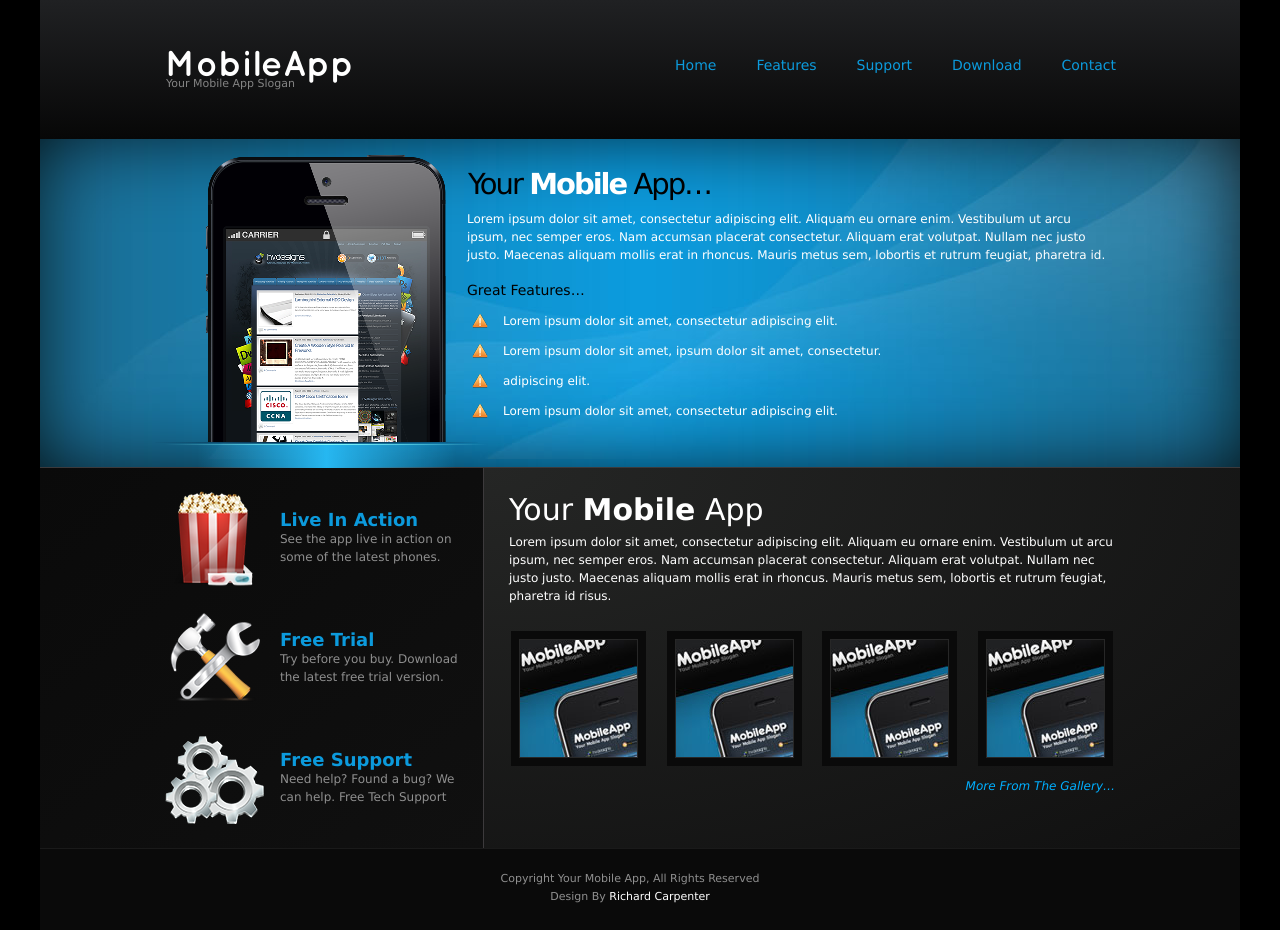
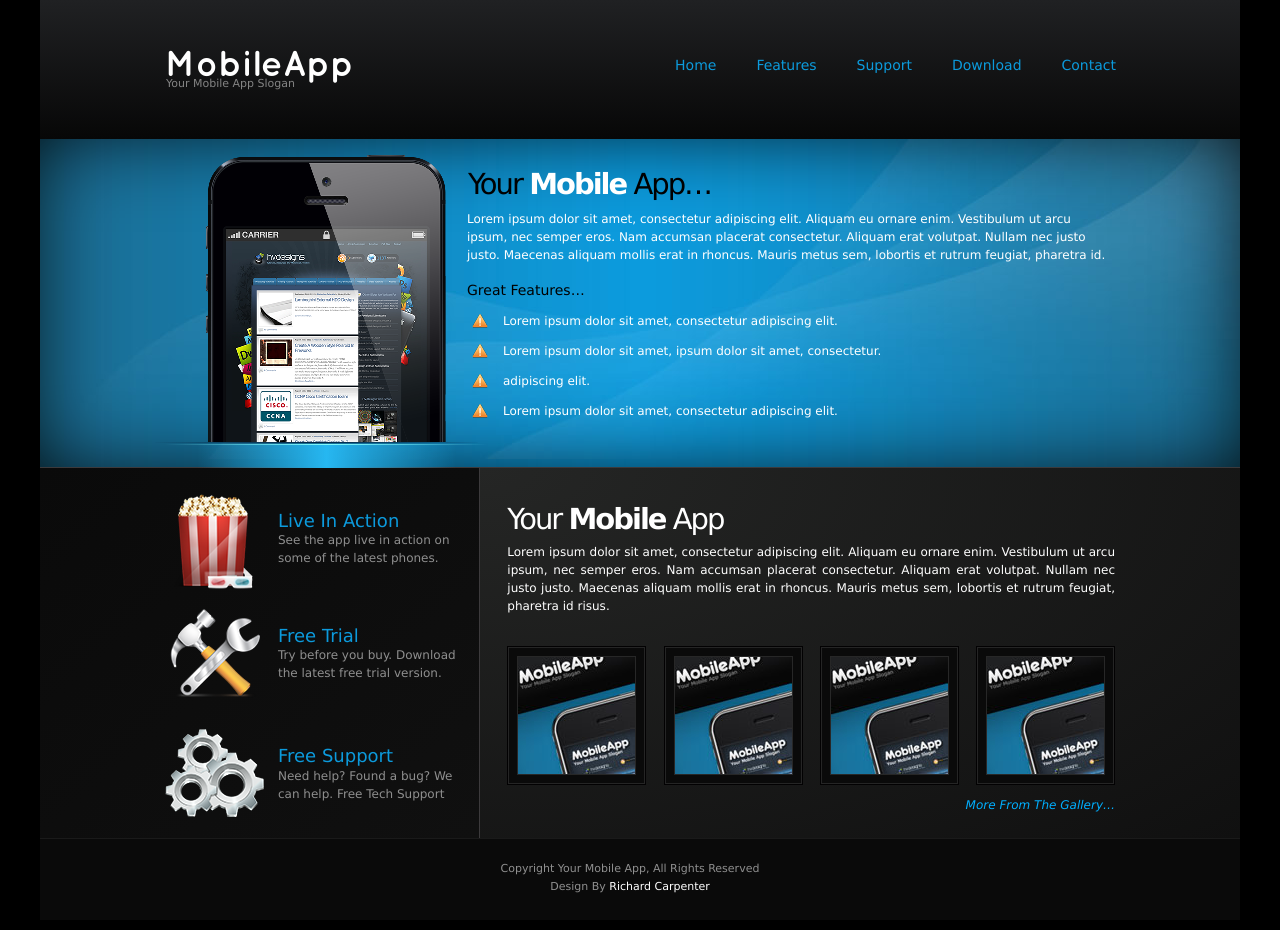
Before and after one commit to jarrodldavis/MTM370, a website: page index.html in a window 1280 px wide. Drawn offline with nearby package versions, Linux system fonts and the light colour scheme.

Commit message:
(Almost) pixel-perfect: lower section

```diff
--- a/assets/css/main.css
+++ b/assets/css/main.css
@@ -31,14 +31,18 @@ body.flex-container {
 }
 
 /* TODO: encapsulate in desktop media query */
+.sidebar, .gallery {
+	padding-top: 23px;
+}
+
 .sidebar {
-	flex: 1 0px;
+	flex: 98.5 0px;
 	padding-right: 0px;
 }
 
 .gallery {
-	flex: 2 0px;
-	padding-left: 25px;
+	flex: 200 0px;
+	padding-left: 27px;
 	box-sizing: border-box;
 }
 
@@ -253,8 +257,8 @@ nav a:hover:after {
 }
 
 .sidebar > section {
-	margin-top: 20px;
-	margin-bottom: 20px;
+	margin-top: 17px;
+	margin-bottom: 17px;
 }
 
 .sidebar img {
@@ -272,17 +276,27 @@ nav a:hover:after {
 
 .sidebar h3 a {
 	color: #0c9adc;
+	font-weight: lighter;
 }
 
 .sidebar > section > div:first-child {
 	min-width: 100px;
 	min-height: 100px;
-	margin-right: 15px;
+	margin-right: 13px;
 	background-image: url('../img/lower-section.png');
+}
+
+.sidebar > .live-in-action {
+	margin-top: 0px;
 }
 
 .live-in-action > div:first-child {
 	background-position: 0px 0px;
+}
+
+.live-in-action > div:first-child {
+	background-position: 0px 0px;
+	margin-bottom: -4px;
 }
 
 .free-trial > div:first-child {
@@ -291,6 +305,10 @@ nav a:hover:after {
 
 .free-support > div:first-child {
 	background-position: 200px 0px;
+}
+
+.free-support > div:last-child {
+	padding-top: 7px;
 }
 
 /* </editor-fold> */
@@ -303,21 +321,34 @@ nav a:hover:after {
 	color: #ffffff;
 	border-left: 1px solid #3c3a3c;
 	background-image: radial-gradient(ellipse at top left, #252625, #101010);
+	align-items: flex-end;
+}
+
+.gallery h2, .gallery p, .gallery div {
+	width: 100%;
 }
 
 .gallery h2 {
+	font-size: 29px;
+	margin-top: 0px;
 	margin-bottom: 0px;
+	letter-spacing: -2px;
 }
 
 .gallery p {
-	margin-top: 0.5em;
-	margin-bottom: 2em;
+	margin-top: 7px;
+	margin-bottom: 20px;
+	text-align: justify;
+}
+
+.gallery > div > div {
+	padding-top: 11px;
 }
 
 .gallery img {
 	border: 1px solid #272727;
 	margin: 10px;
-	box-shadow: 0 0 0 8px #0a0a0a, 0 0 0 1px #252525, 0 0 0 1px #020102;
+	box-shadow: 0px 0px 0px 8px #0a0a0a, 0px 0px 0px 9px #252525, 0px 0px 0px 10px #020102;
 }
 
 .gallery a {
@@ -325,9 +356,10 @@ nav a:hover:after {
 }
 
 p.gallery-link {
-	margin-top: 0.75em;
 	text-align: right;
 	font-style: italic;
+	margin-top: 11px;
+	margin-bottom: 24px;
 }
 /* </editor-fold> */
 
--- a/index.html
+++ b/index.html
@@ -62,7 +62,8 @@
 				</div>
 			</section>
 		</div>
-		<section class="gallery main-content-block">
+		<section class="gallery main-content-block flex-container">
+			<div>
 				<h2>Your <span class="title-bold">Mobile</span> App</h2>
 				<p>Lorem ipsum dolor sit amet, consectetur adipiscing elit. Aliquam eu ornare enim. Vestibulum ut arcu ipsum, nec semper eros. Nam accumsan placerat consectetur. Aliquam erat volutpat. Nullam nec justo justo. Maecenas aliquam mollis erat in rhoncus. Mauris metus sem, lobortis et rutrum feugiat, pharetra id risus.</p>
 				<div class="flex-container">
@@ -72,6 +73,7 @@
 					<img class="b-lazy" src="assets/img/thumbnail.jpg" alt="Gallery Thumbnail" width="117" height="117" />
 				</div>
 				<p class="gallery-link"><a href="#">More From The Gallery&hellip;</a></p>
+			</div>
 		</section>
 
 		<footer class="main-content-block">
```
Lines whose indentation alone changed are shown as unchanged.
